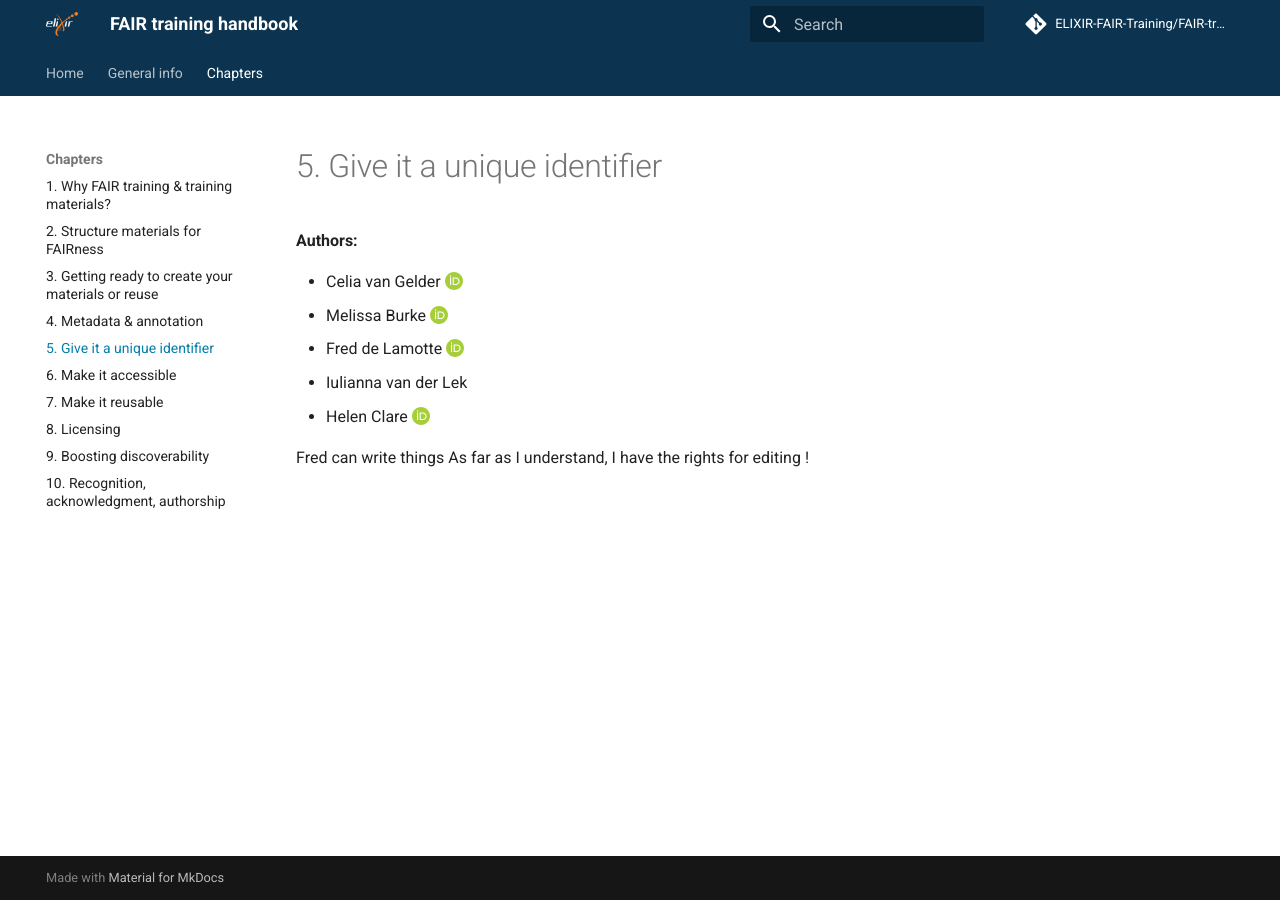
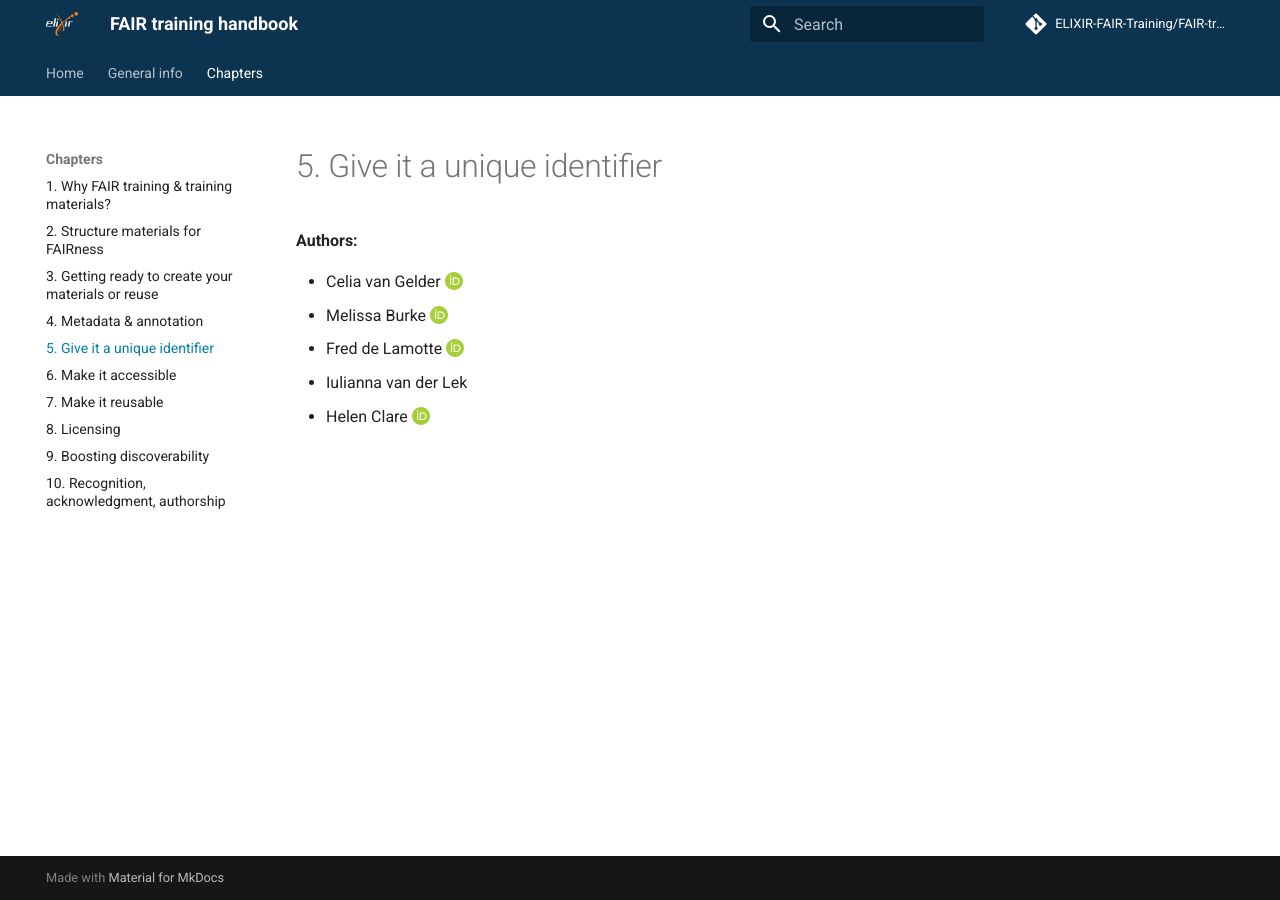
Before and after one commit to elixir-europe-training/ELIXIR-TrP-FAIR-training-handbook, an MkDocs documentation site: the page built from docs/chapters/chapter_05.md, in a window 1280 px wide. Built offline with MkDocs 1.6.1 and Material for MkDocs 9.7.7, drawn with Linux system fonts in a browser that asks for light colours; comment, search, counter and statistics services are not loaded.

Commit message:
Update chapter_05.md

```diff
--- a/docs/chapters/chapter_05.md
+++ b/docs/chapters/chapter_05.md
@@ -6,6 +6,3 @@
 - Fred de Lamotte [:custom-orcid:](https://orcid.org/0000-0003-4234-1172)
 - Iulianna van der Lek
 - Helen Clare [:custom-orcid:](https://orcid.org/0000-0002-6656-3012)
-
-Fred can write things
-As far as I understand, I have the rights for editing !
```
